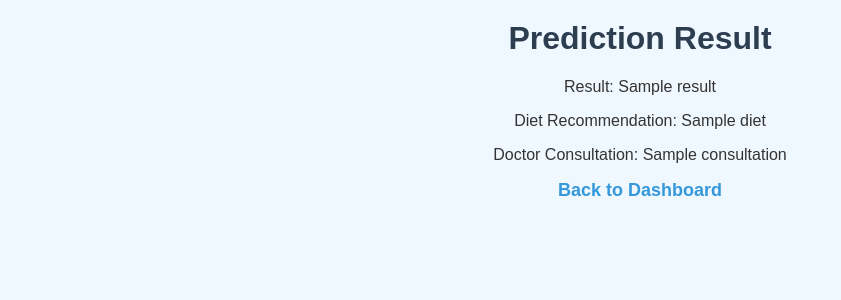
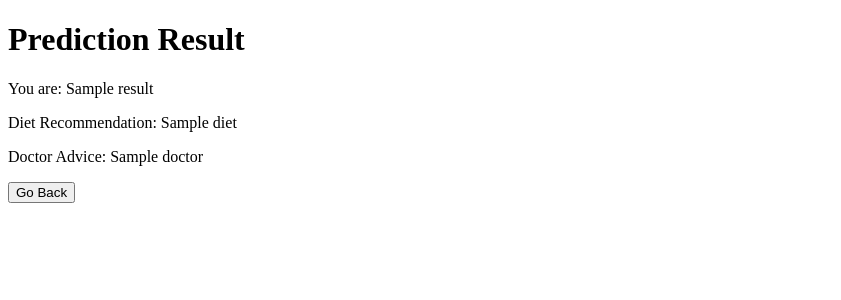
Before and after one commit to gadila-10/diabetes_2_2, a Flask app: template templates/result.html in a window 1280 px wide. Shown: the top 300 px of the page, without its empty margins (0-841 px from the left). Run offline with Flask 3, Linux system fonts and the light colour scheme; the template is opened without the code that fills it: most values are stand-ins (such as "Sample title", 1, 10 or a date in 2020); parts of the project's set-up code (start-up, migrations or seed data) failed here and were passed over.

Commit message:
Update result.html

```diff
--- a/templates/result.html
+++ b/templates/result.html
@@ -1,15 +1,14 @@
+<!-- result.html -->
 <!DOCTYPE html>
 <html>
 <head>
-    <title>Diabetes Prediction</title>
-    <link rel="stylesheet" type="text/css" href="{{ url_for('static', filename='styles.css') }}">
+    <title>Prediction Result</title>
 </head>
-
 <body>
     <h1>Prediction Result</h1>
-    <p>Result: {{ result }}</p>
+    <p>You are: {{ result }}</p>
     <p>Diet Recommendation: {{ diet }}</p>
-    <p>Doctor Consultation: {{ consultation }}</p>
-    <a href="/dashboard">Back to Dashboard</a>
+    <p>Doctor Advice: {{ doctor }}</p>
+    <a href="/"> <button>Go Back</button> </a>
 </body>
 </html>
```
